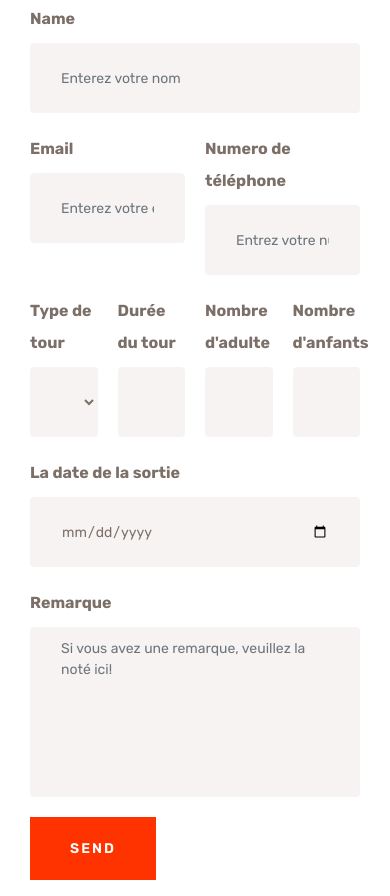
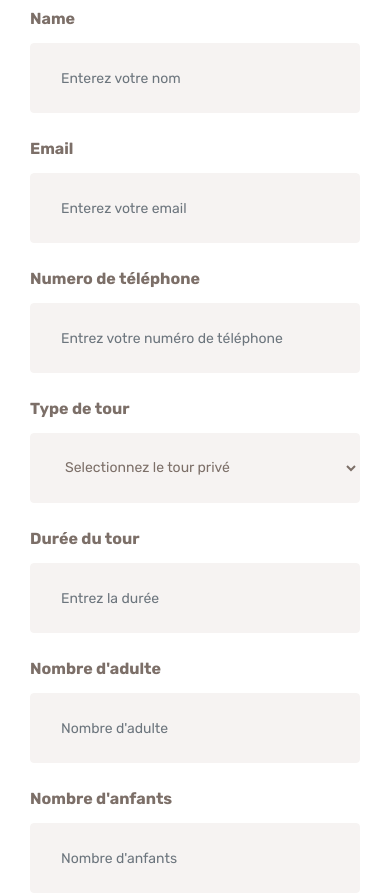
Before and after one commit to HendelRamzi/freewalkingtouroran, a plain HTML site: page private_tour.html in a window 390 px wide. Shown: the part 2113-3009 px from the top of the page. Drawn offline with Linux system fonts and the light colour scheme; some packages are replaced by stand-ins of ours.

Commit message:
Fix responsive bug in the private toour details page form

```diff
--- a/private_tour.html
+++ b/private_tour.html
@@ -222,30 +222,30 @@
                         <label for="" class="form-label" style="font-weight: 700;">Name</label>
                         <input class="form-control" type="text" placeholder="Enterez votre nom">
                     </div>
-                    <div class="form-group col-6 ">
+                    <div class="form-group col-md-6 ">
                         <label for="" class="form-label" style="font-weight: 700;">Email</label>
                         <input class="form-control" type="text" placeholder="Enterez votre email">
                     </div>
-                    <div class="form-group col-6">
+                    <div class="form-group col-md-6">
                         <label for="" class="form-label" style="font-weight: 700;">Numero de téléphone</label>
                         <input class="form-control" type="text" placeholder="Entrez votre numéro de téléphone">
                     </div>
 
-                    <div class="form-group col-3">
+                    <div class="form-group col-md-6 col-lg-3">
                         <label for="" class="form-label" style="font-weight: 700;">Type de tour</label>
                         <select class="form-control " id="">
                             <option value="">Selectionnez le tour privé</option>
                         </select>
                     </div>
-                    <div class="form-group col-3">
+                    <div class="form-group col-md-6 col-lg-3">
                         <label for="" class="form-label" style="font-weight: 700;"> Durée du tour</label>
                         <input class="form-control" type="number" placeholder="Entrez la durée">
                     </div>
-                    <div class="form-group col-3">
+                    <div class="form-group col-md-6 col-lg-3">
                         <label for="" class="form-label" style="font-weight: 700;">Nombre d'adulte</label>
                         <input class="form-control" type="number" placeholder="Nombre d'adulte">
                     </div>
-                    <div class="form-group col-3 " style="font-weight: 700;">
+                    <div class="form-group col-md-6 col-lg-3" style="font-weight: 700;">
                         <label for="" class="form-label">Nombre d'anfants</label>
                         <input class="form-control" type="number" placeholder="Nombre d'anfants">
                     </div>
```
